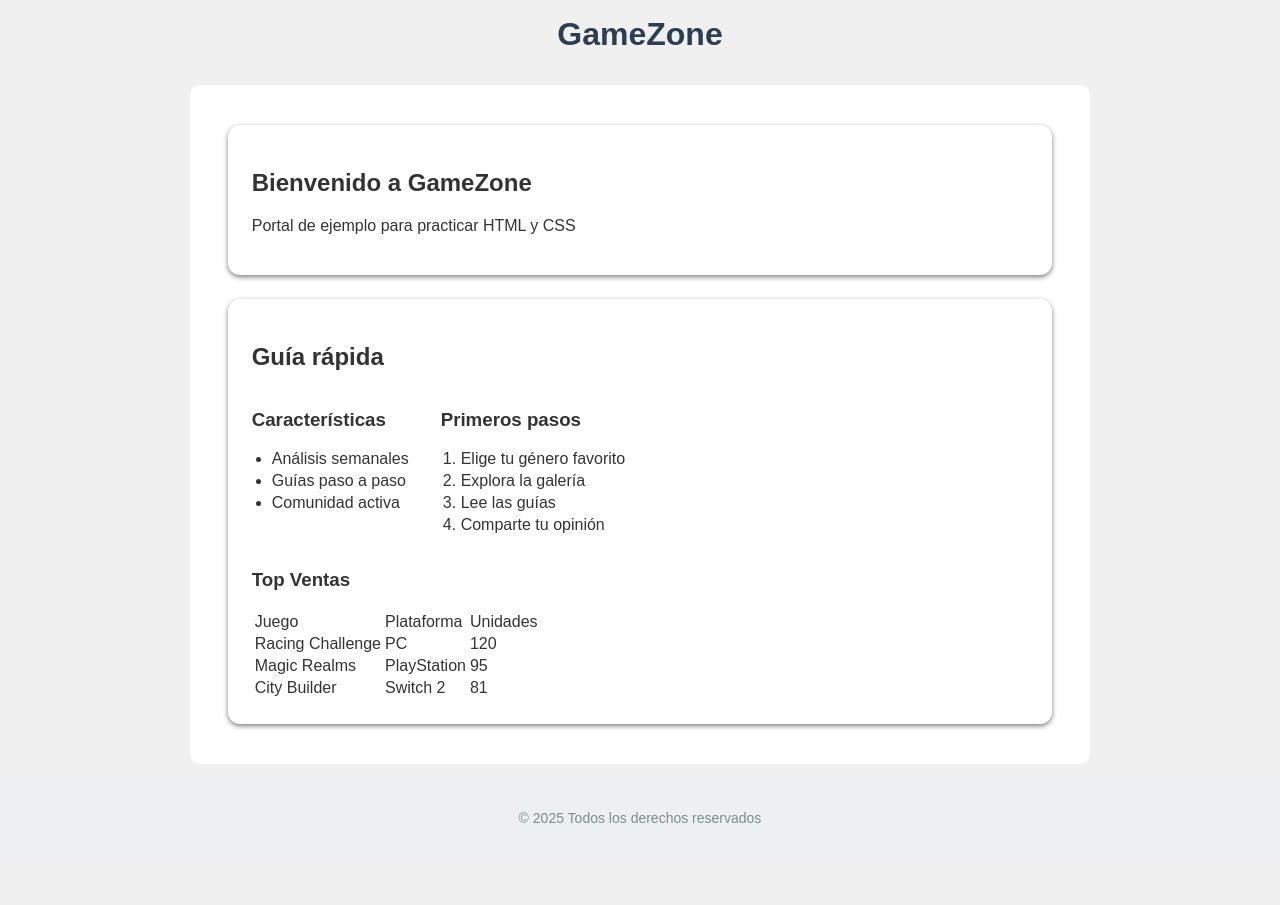
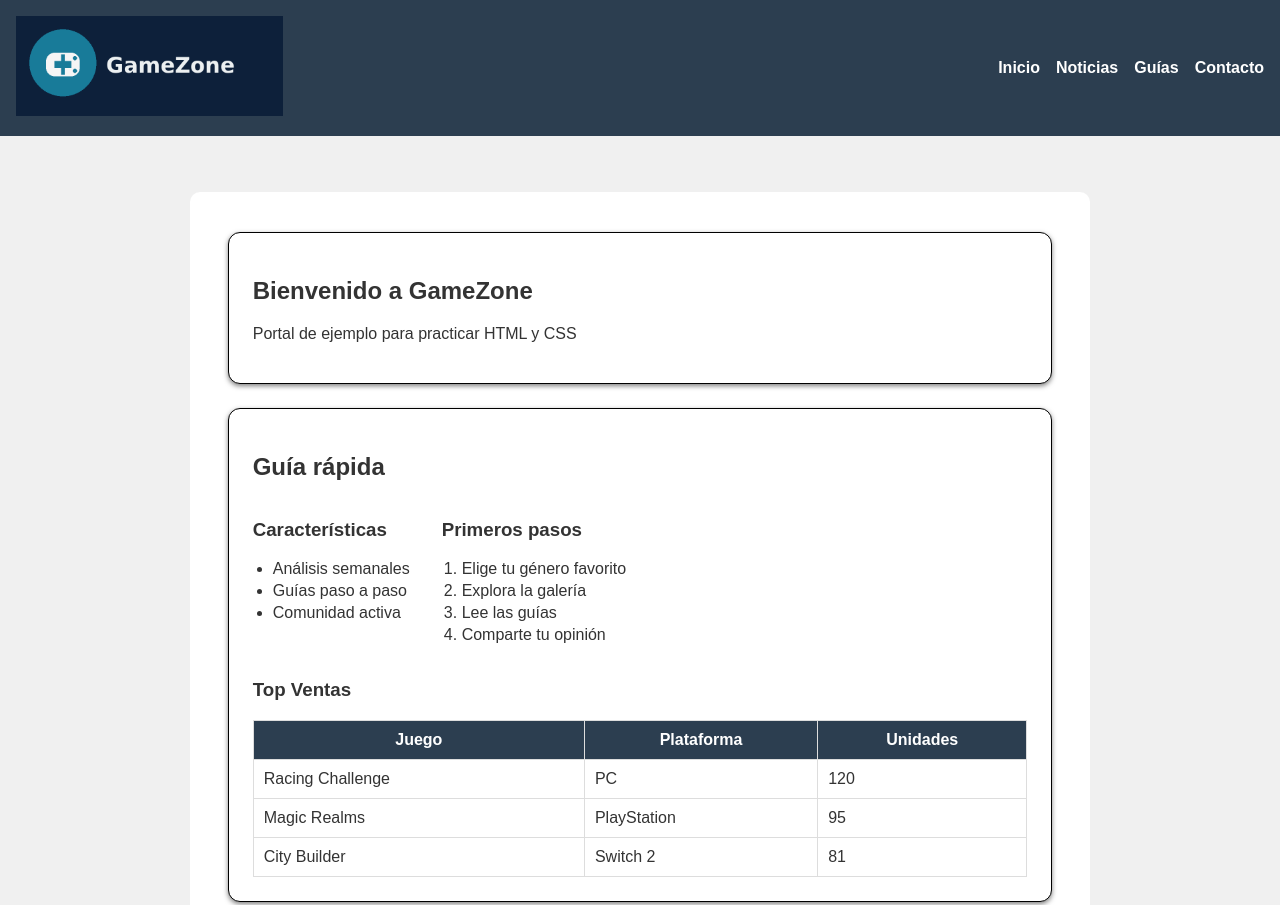
Before and after one commit to asanmun1905/LMSGI, a plain HTML site: page Tema 2/estructura.html in a window 1280 px wide. Shown: the top 905 px of the page. Before the commit the page ends 856 px from the top, so only its background shows below. Drawn offline with Linux system fonts and the light colour scheme.

Commit message:
added paginilla de css y html pa estudiar y eso ya sabes

```diff
--- a/Tema 2/estilos.css
+++ b/Tema 2/estilos.css
@@ -7,27 +7,72 @@ html, body {
     height: 100%;
 }
 
+/* El body se convierte en un contenedor flexible, dispuesto en columnas y que ocupe todo el alto de la ventana */
+
 body {
     margin: 0;
     font-family: Arial, Helvetica, sans-serif;
     color: #333;
     background: #f0f0f0;
+    display: flex;
+    flex-direction: column;
+    min-height: 100vh;
+    gap: 40px;
 }
 
-/* Zonas principales */
+/* CABECERA con FLEX
+    dos zonas: logo+titulo y menu de navegacion */
 
 .cabecera {
-    text-align: center;
     padding: 1rem;
+    display: flex;
+    flex-direction: row;
+    justify-content: space-between;
+    align-items: center;
+    background: #2c3e50;
 }
 
-.titulo {
+.logo {
+    height: 100px;
+    width: auto;
+}
+
+/* .titulo {
     margin: 0;
     color: #2c3e50;
+} */
+
+/* Menu horizontal con flex */
+
+.menu {
+    list-style-type: none; /* eliminamos las viñetas */
+    display: flex; /* colocamos los elementos en fila */
+    gap: 1rem; /* Espacio entre los items/enlaces*/
+    margin: 0; /* quitar margenes extra*/
+    padding: 0; /* quitar padding extra */
 }
+
+/* Estilo basico de los enlaces del menu */
+
+.menu a {
+    text-decoration: none;
+    color:#fff;
+    font-weight: bold;
+}
+
+/* Pseudoclase hover: cambiamos el estilo al situar el cursor*/
+
+.menu a:hover {
+    color: #e74c3c;
+}
+
+/* .menu li {
+    display: inline-block;
+} */
 
 #contenido-principal {
     padding: 1rem;
+    flex-grow: 1; /* Aplicamos factor de crecimiento para empujar al footer*/
 }
 
 .tarjeta {
@@ -37,6 +82,7 @@ body {
     margin: 1.5rem auto;
     padding: 1.5rem;
     box-shadow: 0 2px 5px rgba(0,0,0,0.5);
+    border: 1px solid black;
 }
 
 /* Listas y layout simple */
@@ -55,6 +101,32 @@ body {
     margin: 0.25rem 0;
 }
 
+.tabla {
+    width: 100%;
+    border-collapse: collapse;
+    margin-top: 1rem;
+}
+
+/* Celdas */
+.tabla td, .tabla th {
+    border: 1px solid #ddd;
+    padding: 10px;
+}
+
+/* Cabecera */
+
+.tabla th {
+    background: #2c3e50;
+    color: #fff;
+    text-align: center;
+}
+
+/* Celdas de cuerpo de tabla diferentes */
+
+.table td {
+    text-align: left;
+    white-space: nowrap; /* Evita saltos de linea en las celdas */
+}
 .pie {
     text-align: center;
     padding: 1rem;
--- a/Tema 2/estructura.html
+++ b/Tema 2/estructura.html
@@ -9,7 +9,18 @@
 </head>
 <body>
     <header class="cabecera">
-        <h1 class="titulo">GameZone</h1>
+        <div class="brand">
+            <img class="logo" src="/Tema 2/imagenes/gamezone-logo.png" alt="Logo de GameZone">
+            <!-- <h1 class="titulo">GameZone</h1> -->
+        </div>
+        <nav class="navegacion">
+            <ul class="menu">
+                <li><a href="#">Inicio</a></li>
+                <li><a href="#">Noticias</a></li>
+                <li><a href="#">Guías</a></li>
+                <li><a href="#">Contacto</a></li>
+            </ul>
+        </nav>
     </header>
     <main id="contenido-principal">
         <section class="intro tarjeta">
@@ -41,9 +52,9 @@
             <table class="tabla">
                 <thead>
                     <tr>
-                        <td>Juego</td>
-                        <td>Plataforma</td>
-                        <td>Unidades</td>
+                        <th>Juego</th>
+                        <th>Plataforma</th>
+                        <th>Unidades</th>
                     </tr>
                 </thead>
                 <tbody>
```
Also changed, not shown: Tema 2/imagenes/gamezone-logo.png (added).
